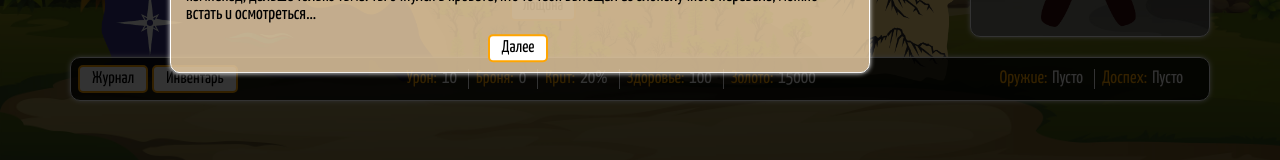
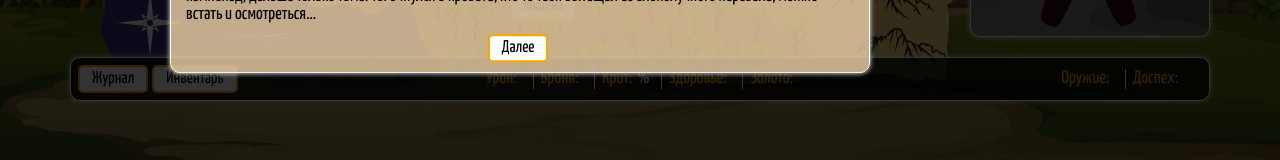
Before and after one commit to Berzeg07/warmaster, a Vue app: page / in a window 1280 px wide. Shown: the part 615-775 px from the top of the page. Built offline with nearby package versions, Linux system fonts and the light colour scheme.

Commit message:
Добавление в базу и вывод базовых характеристик героя

```diff
--- a/src/components/Hero/HeroInfoBar.vue
+++ b/src/components/Hero/HeroInfoBar.vue
@@ -7,33 +7,33 @@
         <ul class="hero-skill">
             <li>
                 <span>Урон:</span>
-                <span>10</span>
+                <span>{{ gameData.heroDamage }}</span>
             </li>
             <li>
                 <span>Броня:</span>
-                <span>0</span>
+                <span>{{ gameData.heroArmor }}</span>
             </li>
             <li>
                 <span>Крит:</span>
-                <span>20%</span>
+                <span>{{ gameData.heroCrit }}%</span>
             </li>
             <li>
                 <span>Здоровье:</span>
-                <span>100</span>
+                <span>{{ gameData.heroHP }}</span>
             </li>
             <li>
                 <span>Золото:</span>
-                <span id="hero_gold">15000</span>
+                <span>{{ gameData.heroGold }}</span>
             </li>
         </ul>
         <ul class="hero-equip">
             <li>
                 <span>Оружие:</span>
-                <span id="weaponEquip">Пусто</span>
+                <span>{{ gameData.heroWeapon }}</span>
             </li>
             <li>
                 <span>Доспех:</span>
-                <span id="armorEquip">Пусто</span>
+                <span>{{ gameData.heroEquip }}</span>
             </li>
         </ul>
     </div>
@@ -43,9 +43,20 @@
 import Button from '@/components/Buttons/Button.vue';
 export default {
     name: 'HeroInfoBar',
+    data() {
+        return {
+            gameData: {}
+        }
+    },
     components: {
         Button
-        // HelloWorld
+    },
+    mounted() {
+        if (localStorage.getItem('gameData') != null) {
+            // Получаем данные *
+            var gameDataResponse = JSON.parse(localStorage.getItem("gameData"));
+            this.gameData = gameDataResponse.hero;
+        }
     }
 }
 </script>
```
